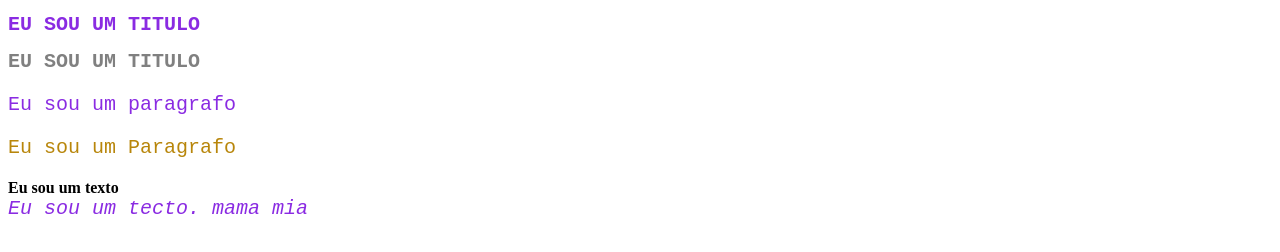
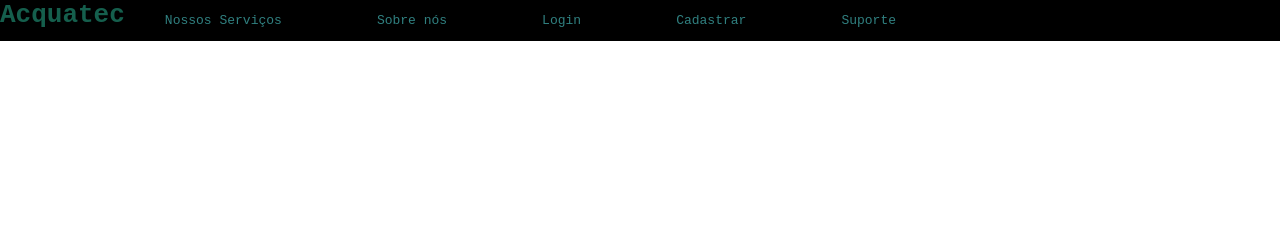
Before and after one commit to matheustonini/projeto-iot-revolucionario-tonini, a plain HTML site: page index.html in a window 1280 px wide. Drawn offline with Linux system fonts and the light colour scheme.

Commit message:
estilização

```diff
--- a/estilos.css
+++ b/estilos.css
@@ -1,13 +1,30 @@
-h1, p, i {
-    color: blueviolet;
-    font-size: 20px;
+body{
+    margin: 0px;
     font-family: monospace;
 }
 
-.titulo{
-    color: gray;
+.header{
+width: 100%;
+background-color: black;
+border-bottom: 10px rgb(45, 85, 126);
 }
 
-#paragrafo{
-    color: darkgoldenrod;
+
+h1 {
+    margin: 0%;
+    color: rgb(21, 95, 77);
 }
+
+
+.header  .container{
+    width: 70%;
+    display:flex;
+}
+.header .container .navbar{
+    width: 800px;
+    list-style: none;
+    align-items: center;
+    justify-content: space-between;
+    color: rgb(48, 128, 128);
+    display: flex;
+}
--- a/index.html
+++ b/index.html
@@ -12,13 +12,23 @@
 </head>
 
 <body>
-    <h1>EU SOU UM TITULO</h1>
-    <h1 class="titulo"> EU SOU UM TITULO </h1>
-    <p>Eu sou um paragrafo</p>
-    <p id="paragrafo"> Eu sou um Paragrafo </p>
 
-    <div> <b>Eu sou um texto</b> </div>
-    <i>Eu sou um tecto. mama mia</i>
+    <div class="header">
+        <div class="container">
+        <h1>Acquatec</h1>
+
+<ul class="navbar">
+    <li>Nossos Serviços</li>
+    <li>Sobre nós</li>
+    <li>Login</li>
+    <li>Cadastrar</li>
+    <li>Suporte</li>
+</ul>
+
+
+
+    </div>
+
 </body>
 
 </html>
```
